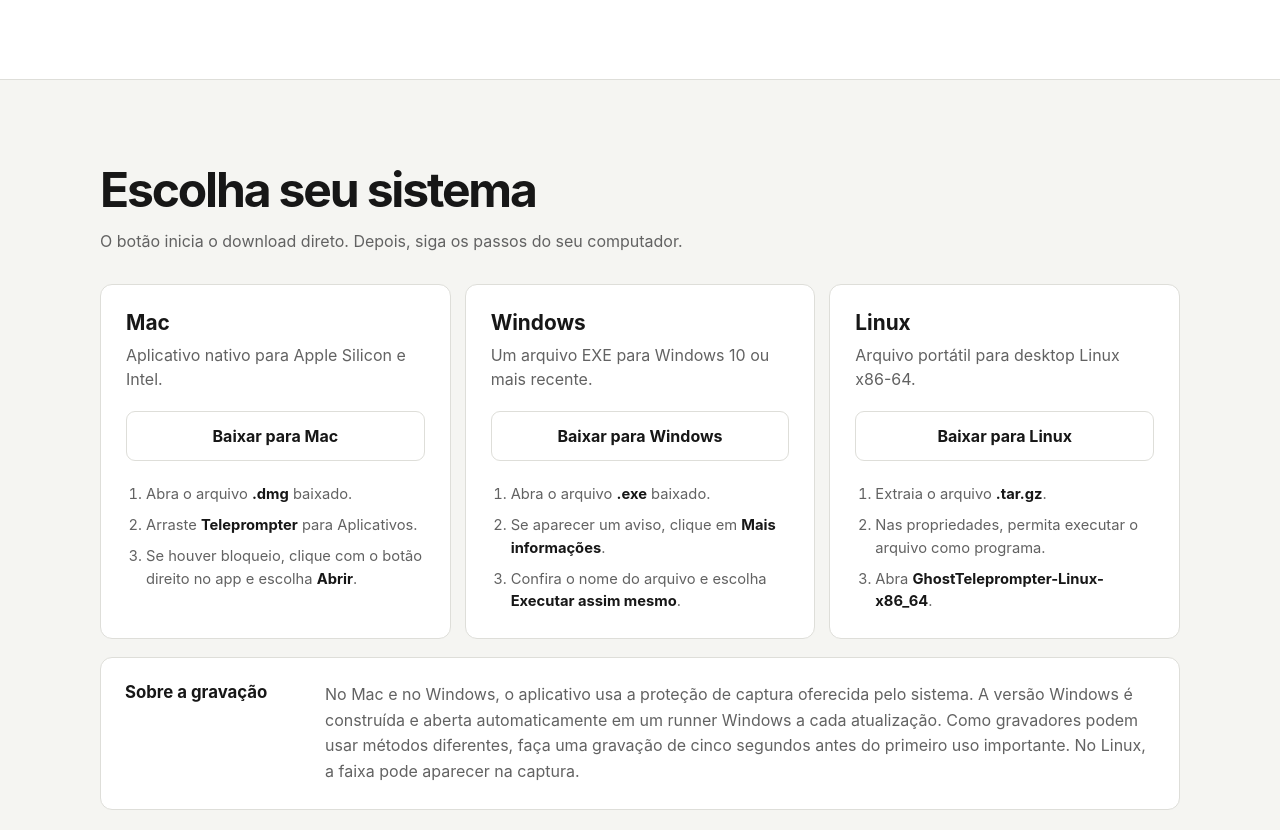
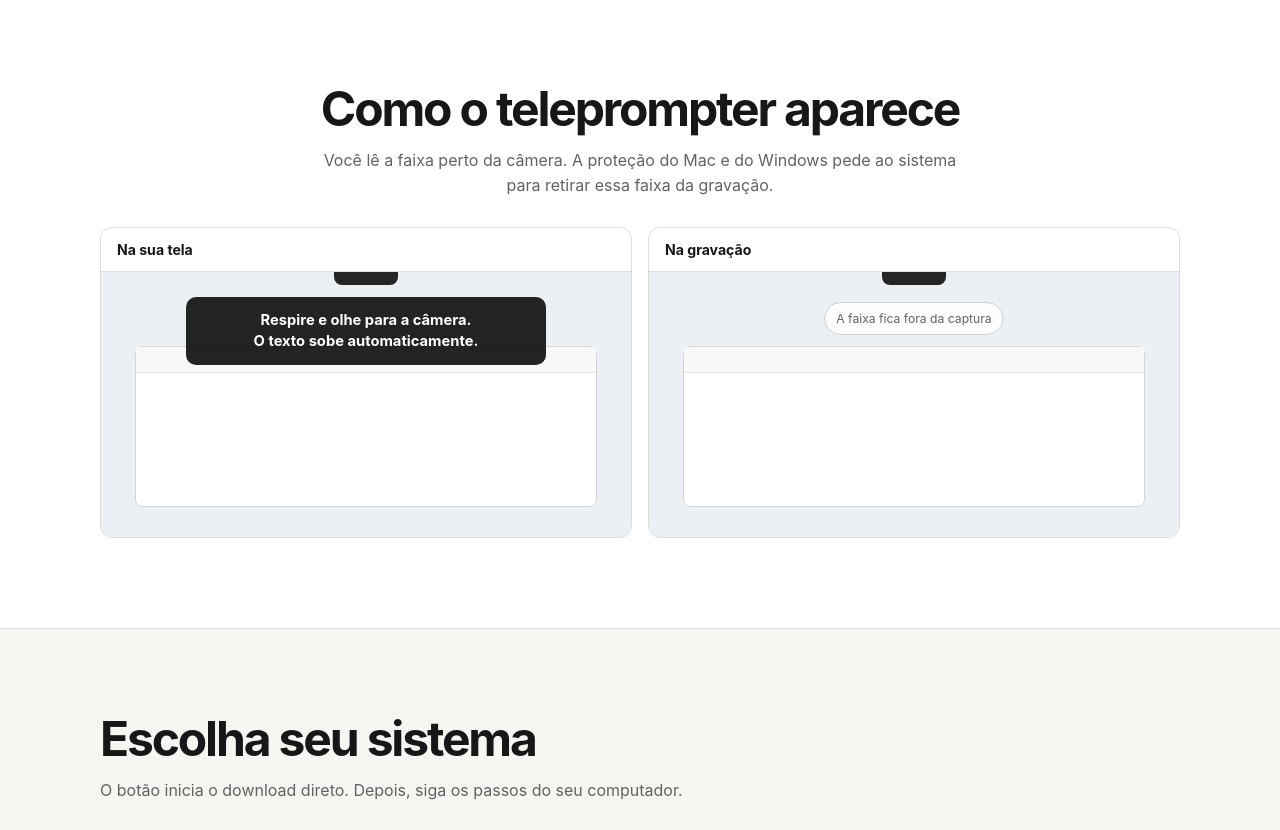
Before and after one commit to AElise08/teleprompter, a plain HTML site: page docs/index.html in a window 1280 px wide. Shown: the part 863-1693 px from the top of the page. Drawn offline with Linux system fonts and the light colour scheme.

Commit message:
Show teleprompter preview and run full Windows app

```diff
--- a/docs/index.html
+++ b/docs/index.html
@@ -155,6 +155,112 @@
       .benefit strong { display: block; margin-bottom: 5px; }
       .benefit span { color: var(--muted); font-size: 0.9rem; line-height: 1.45; }
 
+      .visualization { padding: 0 0 90px; }
+
+      .visualization-heading {
+        max-width: 640px;
+        margin: 0 auto 28px;
+        text-align: center;
+      }
+
+      .visualization-heading p {
+        margin: 0;
+        color: var(--muted);
+        line-height: 1.6;
+      }
+
+      .comparison {
+        display: grid;
+        grid-template-columns: repeat(2, 1fr);
+        gap: 16px;
+      }
+
+      .screen-card {
+        margin: 0;
+        overflow: hidden;
+        border: 1px solid var(--line);
+        border-radius: 12px;
+        background: var(--white);
+      }
+
+      .screen-card figcaption {
+        padding: 13px 16px;
+        border-bottom: 1px solid var(--line);
+        font-size: 0.88rem;
+        font-weight: 700;
+      }
+
+      .desktop {
+        position: relative;
+        height: 265px;
+        overflow: hidden;
+        background: #eceff3;
+      }
+
+      .desktop-window {
+        position: absolute;
+        top: 74px;
+        right: 34px;
+        bottom: 30px;
+        left: 34px;
+        border: 1px solid #d2d6db;
+        border-radius: 8px;
+        background: #ffffff;
+      }
+
+      .desktop-window::before {
+        display: block;
+        height: 25px;
+        border-bottom: 1px solid #e1e3e6;
+        background: #f8f8f8;
+        content: "";
+      }
+
+      .camera-mark {
+        position: absolute;
+        top: 0;
+        left: 50%;
+        width: 64px;
+        height: 13px;
+        transform: translateX(-50%);
+        border-radius: 0 0 8px 8px;
+        background: #252525;
+      }
+
+      .prompt-strip {
+        position: absolute;
+        z-index: 2;
+        top: 25px;
+        left: 50%;
+        width: min(360px, calc(100% - 40px));
+        padding: 13px 18px;
+        transform: translateX(-50%);
+        border-radius: 10px;
+        color: #ffffff;
+        background: rgba(18, 18, 18, 0.92);
+        text-align: center;
+        font-size: 0.92rem;
+        font-weight: 650;
+        line-height: 1.45;
+      }
+
+      .capture .prompt-strip { display: none; }
+
+      .capture-message {
+        position: absolute;
+        z-index: 2;
+        top: 30px;
+        left: 50%;
+        padding: 8px 11px;
+        transform: translateX(-50%);
+        border: 1px solid #ccd2d9;
+        border-radius: 999px;
+        color: var(--muted);
+        background: rgba(255, 255, 255, 0.9);
+        font-size: 0.76rem;
+        white-space: nowrap;
+      }
+
       .downloads {
         padding: 80px 0;
         border-top: 1px solid var(--line);
@@ -223,7 +329,7 @@
 
       @media (max-width: 780px) {
         .hero { padding: 65px 0 58px; }
-        .benefits, .cards { grid-template-columns: 1fr; }
+        .benefits, .cards, .comparison { grid-template-columns: 1fr; }
         .benefit + .benefit { border-top: 1px solid var(--line); border-left: 0; }
         .card > p { min-height: 0; }
         .verification { grid-template-columns: 1fr; }
@@ -263,6 +369,34 @@
             <strong>Perto da câmera</strong>
             <span>A faixa pode ser arrastada para a posição mais confortável.</span>
           </div>
+        </div>
+      </section>
+
+      <section class="visualization container" aria-labelledby="visualization-title">
+        <div class="visualization-heading">
+          <h2 id="visualization-title">Como o teleprompter aparece</h2>
+          <p>Você lê a faixa perto da câmera. A proteção do Mac e do Windows pede ao sistema para retirar essa faixa da gravação.</p>
+        </div>
+
+        <div class="comparison">
+          <figure class="screen-card">
+            <figcaption>Na sua tela</figcaption>
+            <div class="desktop">
+              <div class="camera-mark"></div>
+              <div class="prompt-strip">Respire e olhe para a câmera.<br>O texto sobe automaticamente.</div>
+              <div class="desktop-window"></div>
+            </div>
+          </figure>
+
+          <figure class="screen-card capture">
+            <figcaption>Na gravação</figcaption>
+            <div class="desktop">
+              <div class="camera-mark"></div>
+              <div class="prompt-strip">Este texto não entra na gravação.</div>
+              <div class="capture-message">A faixa fica fora da captura</div>
+              <div class="desktop-window"></div>
+            </div>
+          </figure>
         </div>
       </section>
 
```
Also changed, not shown: 2 other files.
